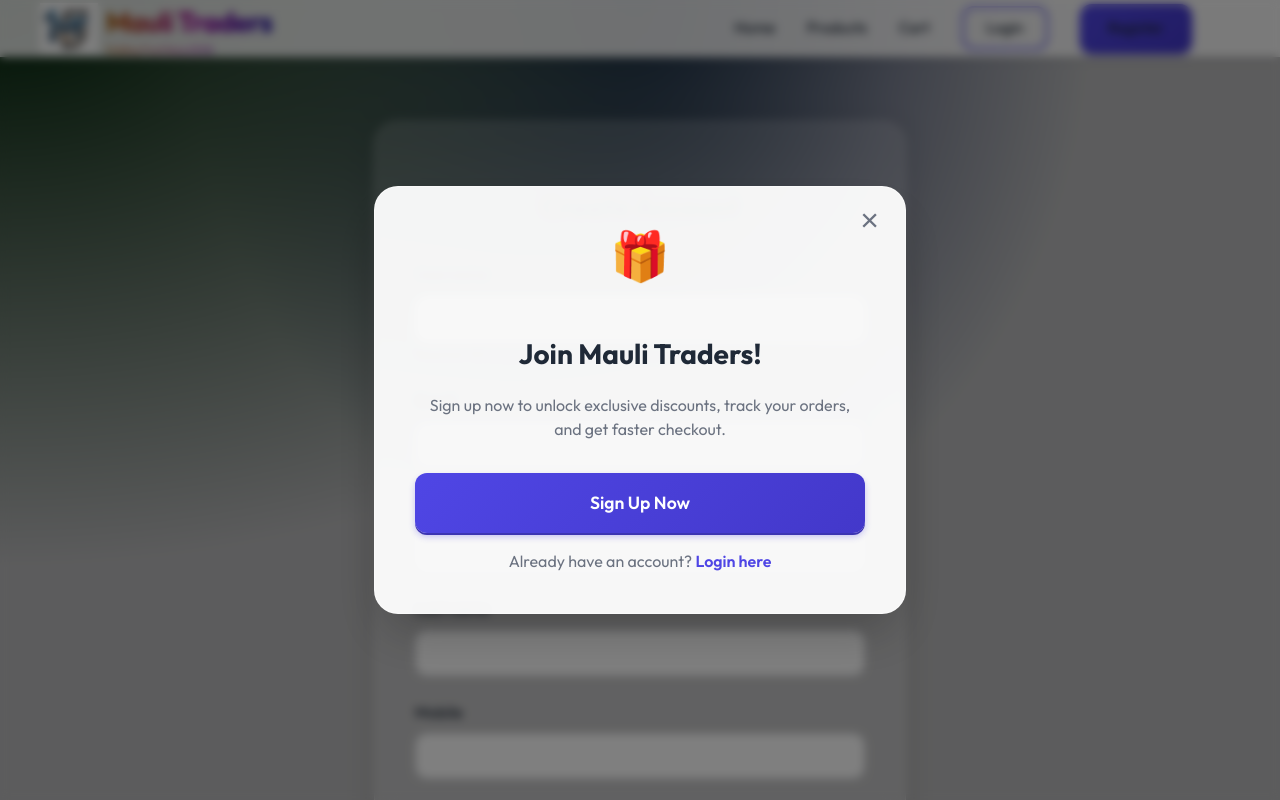
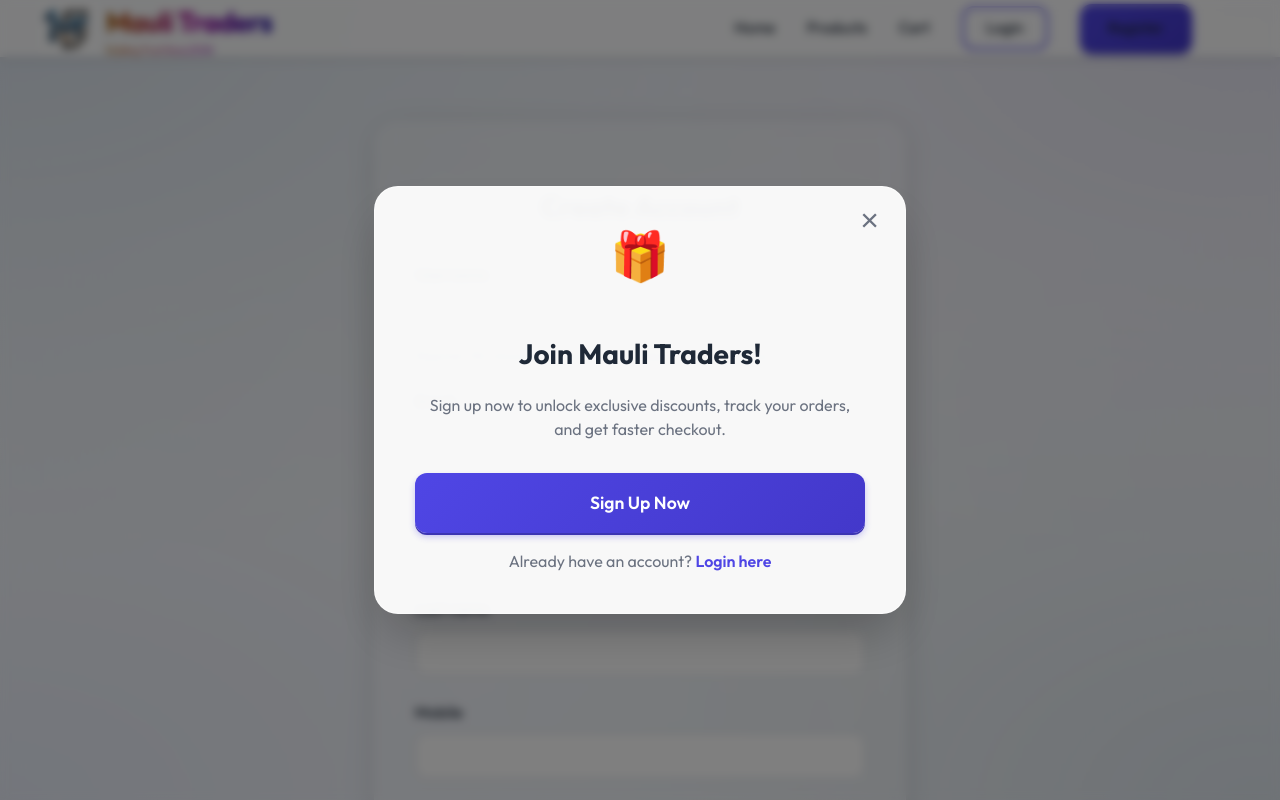
Before and after one commit to Abhi-96K/maulitraders, a Django app: page /signup/ in a window 1280 px wide. Run offline with Django 5.2, Linux system fonts and the light colour scheme.

Commit message:
Update background to professional soft mesh gradient

```diff
--- a/static/css/style.css
+++ b/static/css/style.css
@@ -60,7 +60,11 @@
     margin: 0;
     padding: 0;
     background-color: #f3f4f6;
-    background-image: radial-gradient(at 0% 0%, hsla(25333333, 160%, 7%, 1), #00000021 50%), radial-gradient(at 50% 0%, hsla(225, 39%, 30%, 1) 0, #00000021 50%), radial-gradient(at 100% 0%, hsla(339, 49%, 30%, 1) 0, transparent 0%);
+    background-image: radial-gradient(at 0% 0%, hsla(212, 33%, 89%, 1) 0px, transparent 50%),
+        radial-gradient(at 98% 1%, hsla(240, 30%, 92%, 1) 0px, transparent 50%),
+        radial-gradient(at 0% 100%, hsla(222, 50%, 94%, 1) 0px, transparent 50%),
+        radial-gradient(at 98% 100%, hsla(210, 29%, 90%, 1) 0px, transparent 50%);
+    background-color: #f8fafc;
 
     background-attachment: fixed;
     color: var(--text-color);
```
